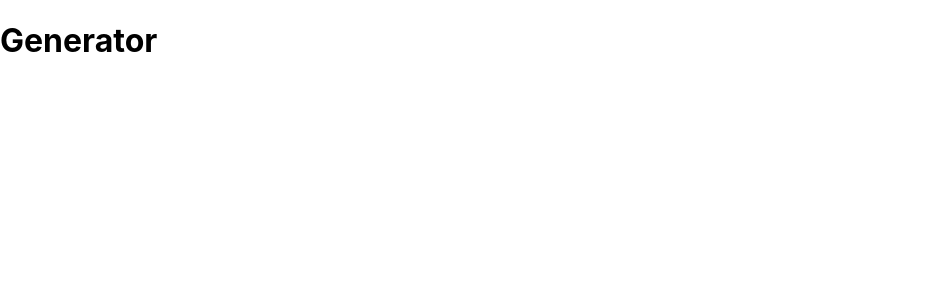
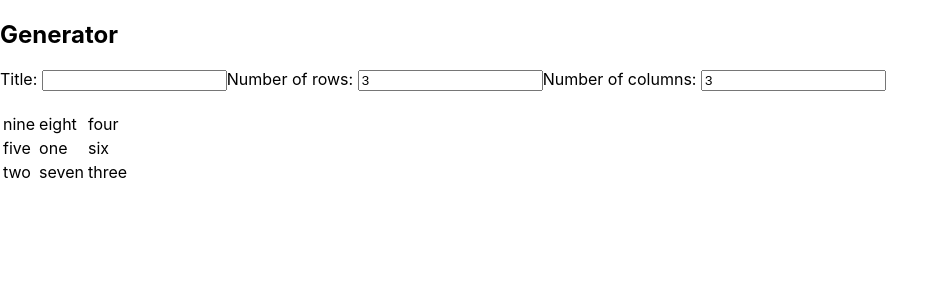
Before and after one commit to rempartIrien/bingo-generator, a React (Vite) app: page /generator in a window 1280 px wide. Shown: the top 300 px of the page, without its empty margins (0-948 px from the left). Built offline with nearby package versions, Linux system fonts and the light colour scheme; the HTML template or start-up script is replaced by a standard one.

Commit message:
Generate bingo

```diff
--- a/src/generator/Generator.tsx
+++ b/src/generator/Generator.tsx
@@ -1,7 +1,82 @@
-import React from 'react';
+import React, { useState } from 'react';
+
+import BingoViewer from '../bingo/BingoViewer';
+
+const HARD_CODED_STUFF: string[] = [
+  'one',
+  'two',
+  'three',
+  'four',
+  'five',
+  'six',
+  'seven',
+  'eight',
+  'nine'
+];
 
 function Generator(): JSX.Element {
-  return <h1>Generator</h1>;
+  const labels: string[] = HARD_CODED_STUFF;
+  const [title, setTitle] = useState<string>('');
+  const [rowNumber, setRowNumber] = useState<number>(3);
+  const [columnNumber, setcolumnNumber] = useState<number>(3);
+
+  return (
+    <section>
+      <h1>Generator</h1>
+      <form>
+        <label>
+          <span>Title: </span>
+          <input
+            type="text"
+            name="title"
+            value={title}
+            onChange={(event) => setTitle(event.target.value)}
+          />
+        </label>
+        <label>
+          <span>Number of rows: </span>
+          <input
+            type="number"
+            name="rowNumber"
+            step="1"
+            value={rowNumber}
+            onChange={(event) =>
+              setValidNumber(event.target.value, setRowNumber)
+            }
+          />
+        </label>
+        <label>
+          <span>Number of columns: </span>
+          <input
+            type="number"
+            name="columnNumber"
+            step="1"
+            value={columnNumber}
+            onChange={(event) =>
+              setValidNumber(event.target.value, setcolumnNumber)
+            }
+          />
+        </label>
+      </form>
+      <BingoViewer
+        title={title}
+        labels={labels}
+        rowNumber={rowNumber}
+        columnNumber={columnNumber}></BingoViewer>
+    </section>
+  );
+}
+
+function setValidNumber(
+  value: string,
+  callback: React.Dispatch<React.SetStateAction<number>>
+): void {
+  try {
+    const v: number = parseInt(value, 10);
+    callback(Number.isNaN(v) ? ('' as unknown as number) : v);
+  } catch (e) {
+    // Do nothing
+  }
 }
 
 export default Generator;
```
